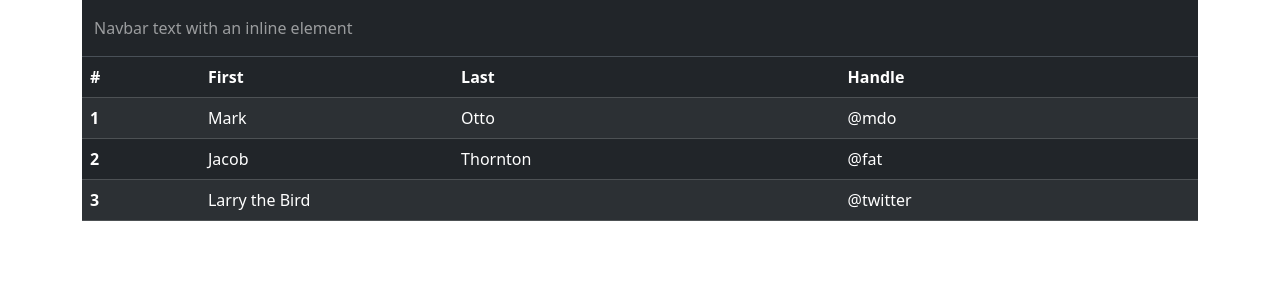
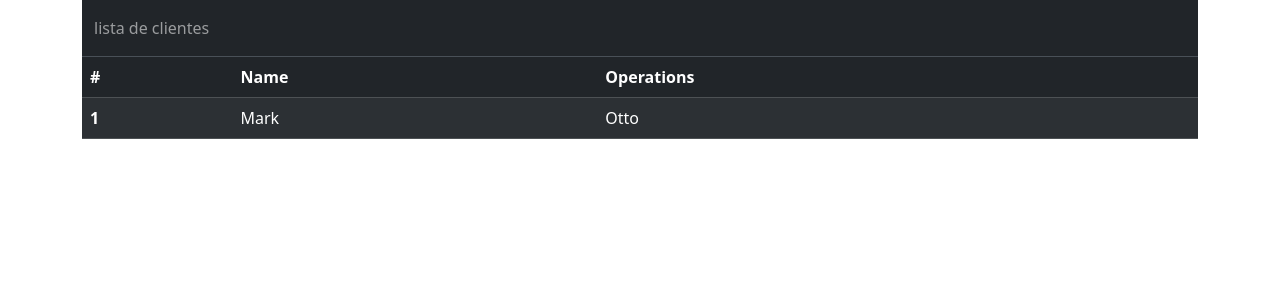
Before and after one commit to JEVizcaya/tiendamvc, a PHP site: page /app/views/customer/home.php in a window 1280 px wide. Shown: the top 300 px of the page. Run offline with PHP 8.4, Linux system fonts and the light colour scheme.

Commit message:
pasando clientes a vista

```diff
--- a/app/controllers/CustomerController.php
+++ b/app/controllers/CustomerController.php
@@ -6,10 +6,10 @@ use Formacom\Models\Address;
 use Formacom\Models\Phone;
 class CustomerController extends Controller{
     public function index(...$params){
-
+        $customers=Customer::all();
 // Envía datos a la vista
-$data = ['mensaje' => '¡Bienvenido a la página de inicio!'];
-$this->view('home', $data);
+//$data = ['mensaje' => '¡Bienvenido a la página de inicio!'];
+$this->view('home', $customers);
 }
 }
 ?>
--- a/app/views/customer/home.php
+++ b/app/views/customer/home.php
@@ -7,7 +7,8 @@
     <title>Customer</title>
     <link href="https://cdn.jsdelivr.net/npm/bootstrap@5.3.3/dist/css/bootstrap.min.css" rel="stylesheet"
         integrity="sha384-QWTKZyjpPEjISv5WaRU9OFeRpok6YctnYmDr5pNlyT2bRjXh0JMhjY6hW+ALEwIH" crossorigin="anonymous">
-</head>
+        <link rel="stylesheet" href="https://cdnjs.cloudflare.com/ajax/libs/font-awesome/6.7.2/css/all.min.css" integrity="sha512-Evv84Mr4kqVGRNSgIGL/F/aIDqQb7xQ2vcrdIwxfjThSH8CSR7PBEakCr51Ck+w+/U6swU2Im1vVX0SVk9ABhg==" crossorigin="anonymous" referrerpolicy="no-referrer" />
+    </head>
 
 <body>
 
@@ -16,7 +17,7 @@
 
   <div class="container-fluid">
     <span class="navbar-text">
-      Navbar text with an inline element
+      lista de clientes
     </span>
   </div>
 
@@ -25,9 +26,9 @@
             <thead>
                 <tr>
                     <th scope="col">#</th>
-                    <th scope="col">First</th>
-                    <th scope="col">Last</th>
-                    <th scope="col">Handle</th>
+                    <th scope="col">Name</th>
+                    <th scope="col">Operations</th>
+
                 </tr>
             </thead>
             <tbody>
@@ -35,19 +36,9 @@
                     <th scope="row">1</th>
                     <td>Mark</td>
                     <td>Otto</td>
-                    <td>@mdo</td>
+
                 </tr>
-                <tr>
-                    <th scope="row">2</th>
-                    <td>Jacob</td>
-                    <td>Thornton</td>
-                    <td>@fat</td>
-                </tr>
-                <tr>
-                    <th scope="row">3</th>
-                    <td colspan="2">Larry the Bird</td>
-                    <td>@twitter</td>
-                </tr>
+
             </tbody>
         </table>
     </div>
```
